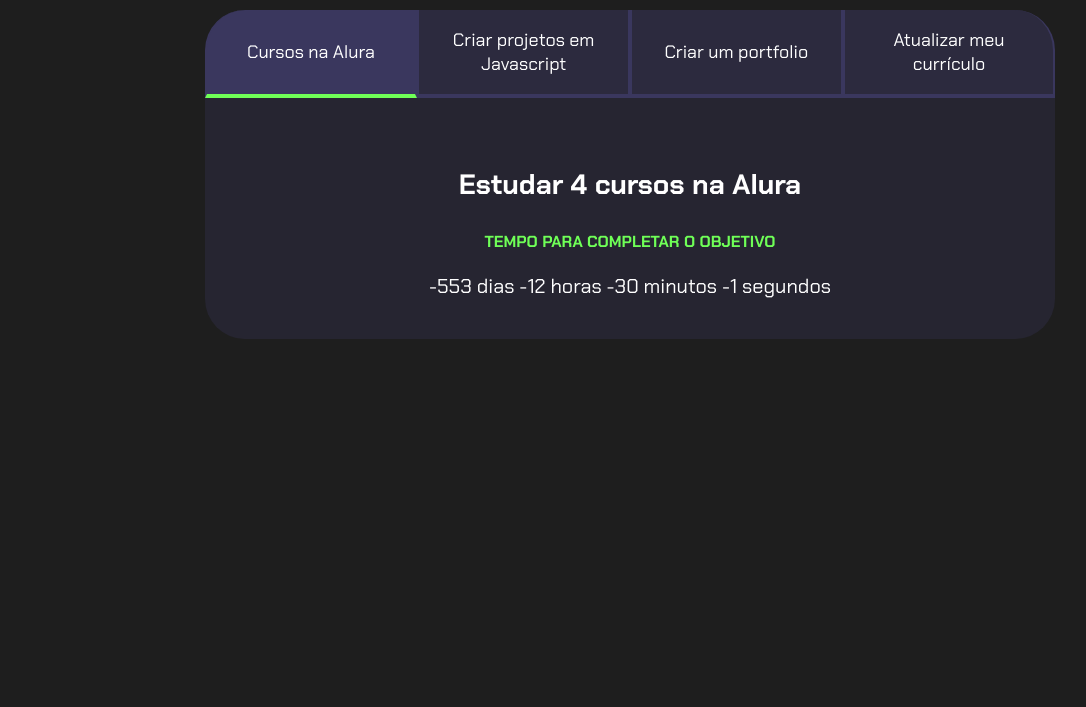
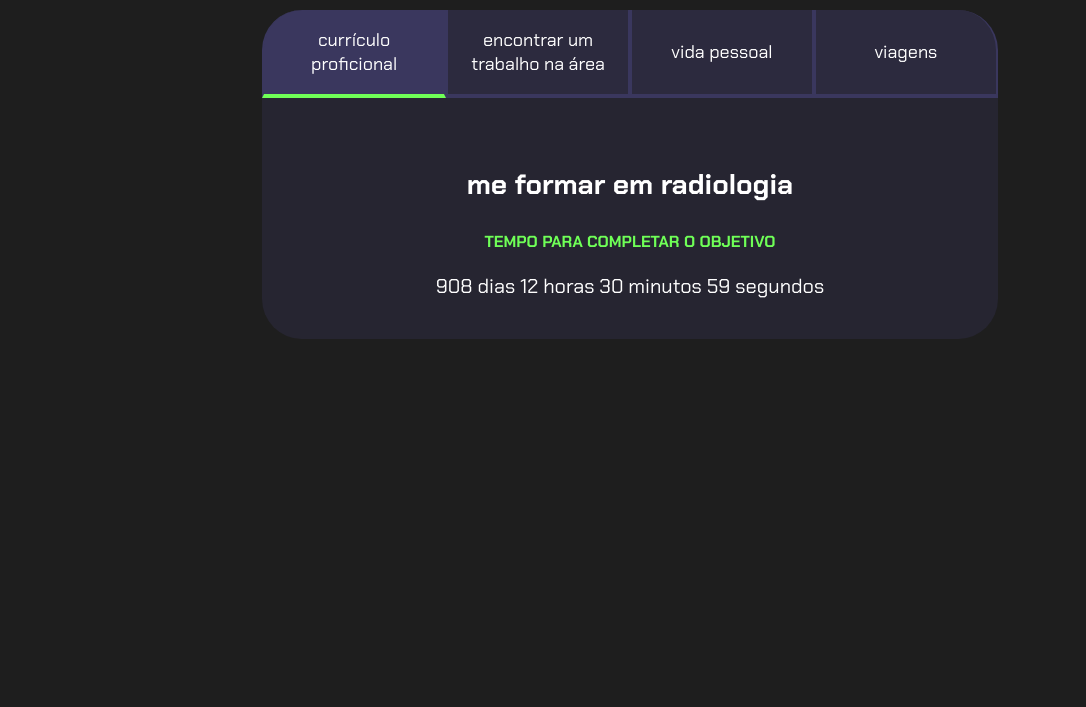
Before and after one commit to NATHANrsss/vida.p, a plain HTML site: page index.html in a window 1280 px wide. Shown: the part 93-800 px from the top of the page, without its empty margins (10-1096 px from the left). Drawn offline with Linux system fonts and the light colour scheme.

Commit message:
Add files via upload

```diff
--- a/index.html
+++ b/index.html
@@ -10,32 +10,32 @@
 
 <body>
     <section class="conteudo-principal">
-        <h2 class="titulo-principal">Meus Objetivos do ano<span>_</span></h2>
+        <h2 class="titulo-principal">Meus Objetivos da vida<span>_</span></h2>
         <div class="conteudo">
             <div class="botoes">
-                <button class="botao ativo">Cursos na Alura</button>
-                <button class="botao">Criar projetos em Javascript</button>
-                <button class="botao">Criar um portfolio</button>
-                <button class="botao">Atualizar meu currículo</button>
+                <button class="botao ativo">currículo proficional</button>
+                <button class="botao">encontrar um trabalho na área</button>
+                <button class="botao">vida pessoal</button>
+                <button class="botao">viagens</button>
             </div>
             <div class="abas-textos">
                 <div class="aba-conteudo ativo">
-                    <h3 class="aba-conteudo-titulo-principal">Estudar 4 cursos na Alura</h3>
+                    <h3 class="aba-conteudo-titulo-principal">me formar em radiologia</h3>
                     <h4 class="aba-conteudo-titulo-secundario">Tempo para completar o objetivo</h4>
                     <div class="contador"></div>
                 </div>
                 <div class="aba-conteudo">
-                    <h3 class="aba-conteudo-titulo-principal">Criar 5 projetos em Javascript</h3>
+                    <h3 class="aba-conteudo-titulo-principal">hospitais, clínicas, laboratórios, empresas</h3>
                     <h4 class="aba-conteudo-titulo-secundario">Tempo para completar o objetivo</h4>
                     <div class="contador"></div>
                 </div>
                 <div class="aba-conteudo">
-                    <h3 class="aba-conteudo-titulo-principal">Criar um portfolio com os meus 3 melhores projetos</h3>
+                    <h3 class="aba-conteudo-titulo-principal">se casar</h3>
                     <h4 class="aba-conteudo-titulo-secundario">Tempo para completar o objetivo</h4>
                     <div class="contador"></div>
                 </div>
                 <div class="aba-conteudo">
-                    <h3 class="aba-conteudo-titulo-principal">Atualizar meu curriculo com os certificados da Alura</h3>
+                    <h3 class="aba-conteudo-titulo-principal"> Roma, Itália</h3>
                     <h4 class="aba-conteudo-titulo-secundario">Tempo para completar o objetivo</h4>
                     <div class="contador"></div>
                 </div>
--- a/main.js
+++ b/main.js
@@ -15,7 +15,7 @@
 }
 
 const contadores = document.querySelectorAll(".contador");
-const tempoObjetivo1 = new Date("2023-10-05T00:00:00");
+const tempoObjetivo1 = new Date("2027-10-05T00:00:00");
 
 
 contadores[0].textContent = calculaTempo(tempoObjetivo1);
```
